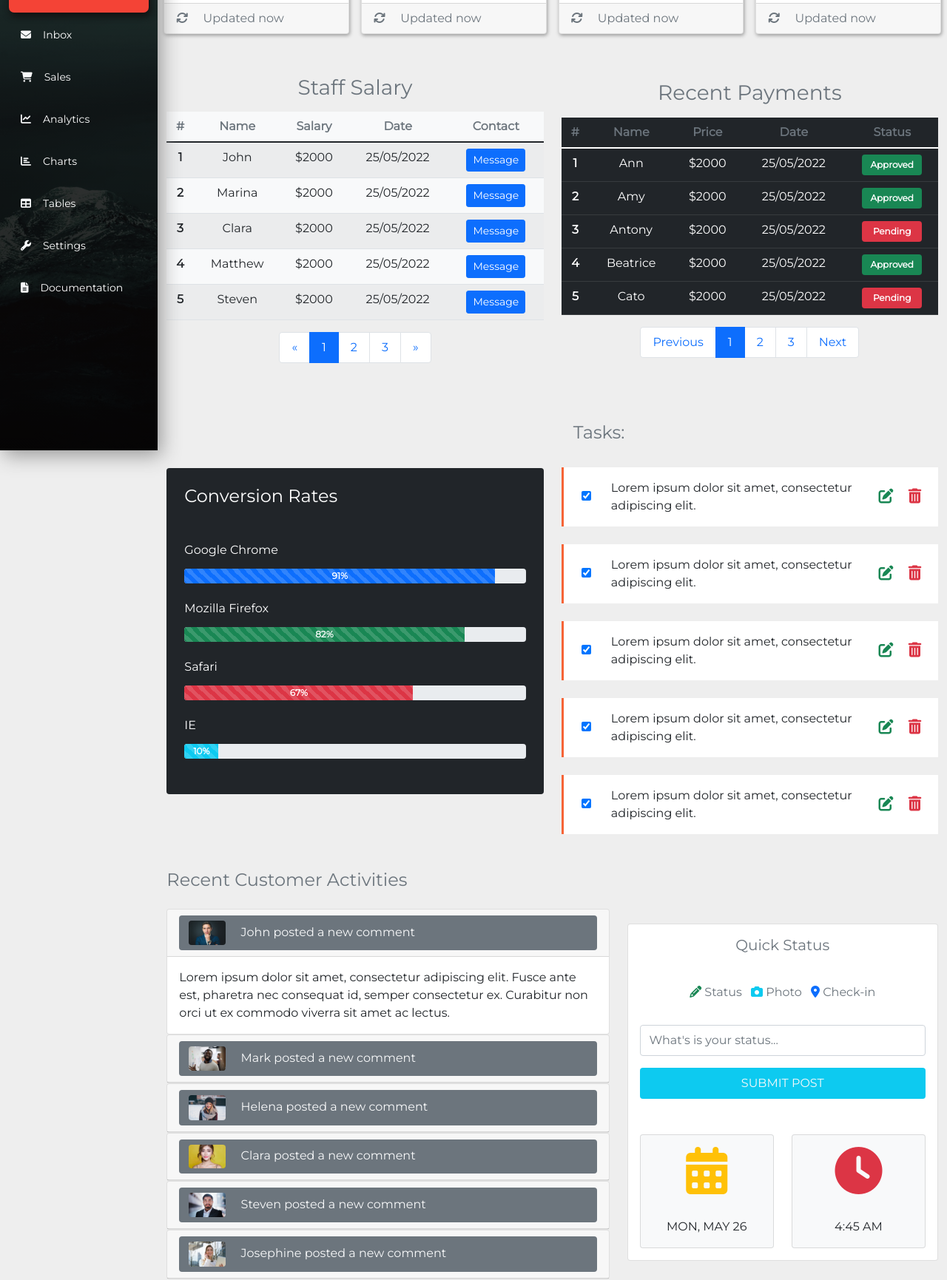
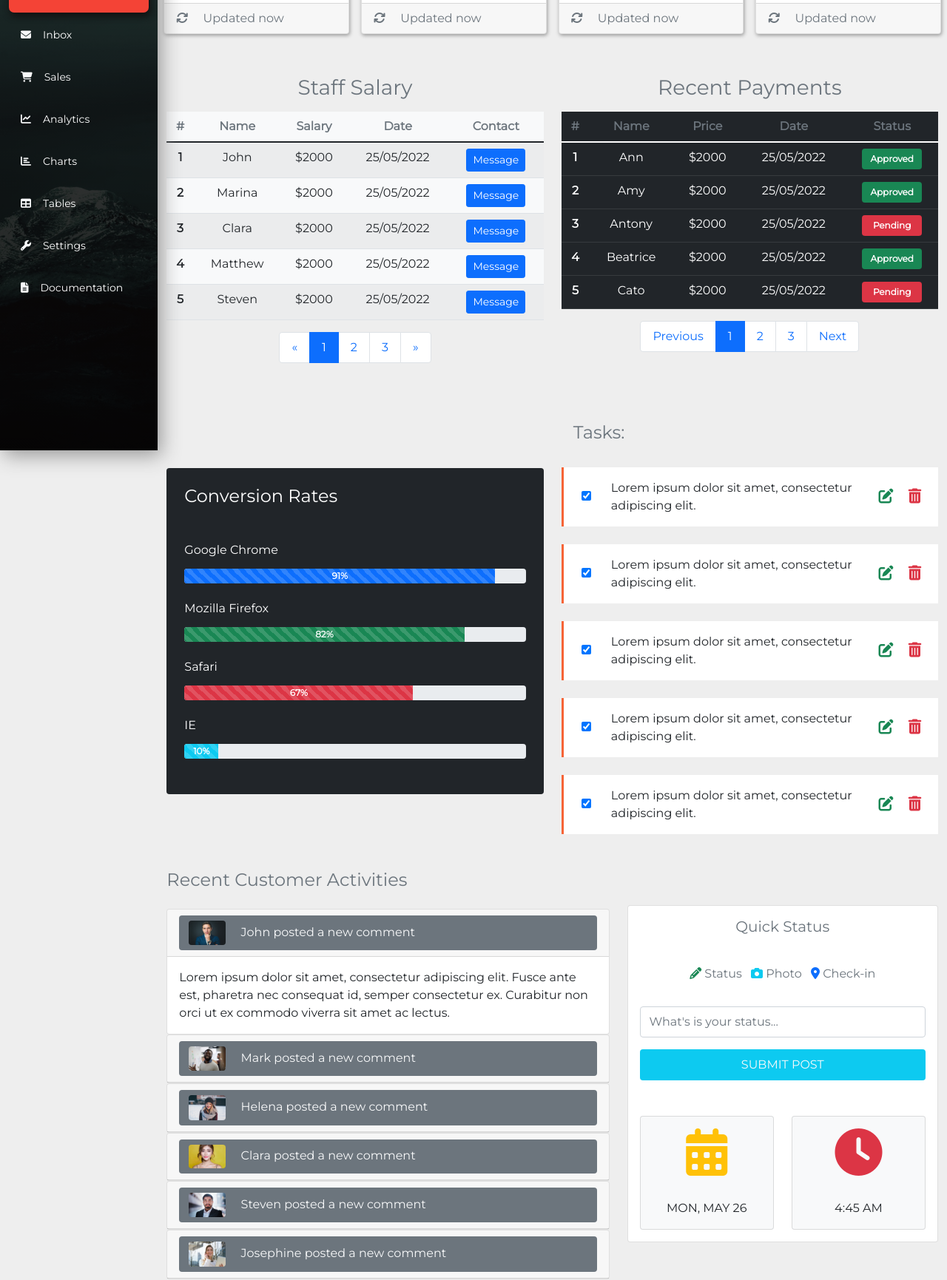
Before and after one commit to RaisaBernardes/admin-dashboard, a plain HTML site: page index.html in a window 1280 px wide. Shown: the part 191-1922 px from the top of the page at 74% size. Drawn offline with nearby package versions, Linux system fonts and the light colour scheme.

Commit message:
last commit

```diff
--- a/index.html
+++ b/index.html
@@ -185,7 +185,7 @@
       <div class="container-fluid">
         <div class="row mb-5">
           <div class="col-xl-10 col-lg-9 col-md-8 ms-auto">
-            <div class="row align-items-center">
+            <div class="row align-items-top">
               <div class="col-xl-6 col-12 mb-4 mb-xl-0">
                 <h3 class="text-muted text-center mb-3">Staff Salary</h3>
                 <table class="table table-striped bg-light text-center">
@@ -258,7 +258,6 @@
                 </nav>
                 <!-- end of pagination -->
               </div>
-
                 <!--second table-->
                 <div class="col-xl-6 col-12">
                   <h3 class="text-muted text-center mb-3">Recent Payments</h3>
@@ -470,7 +469,7 @@
       <div class="container-fluid">
         <div class="row">
           <div class="col-xl-10 col-lg-9 col-md-8 ms-auto">
-            <div class="row align-items-center mb-5">
+            <div class="row align-items-top mb-5">
               <div class="col-xl-7">
                 <h4 class="text-muted mb-4">Recent Customer Activities</h4>
                 <div id="accordion">
```
